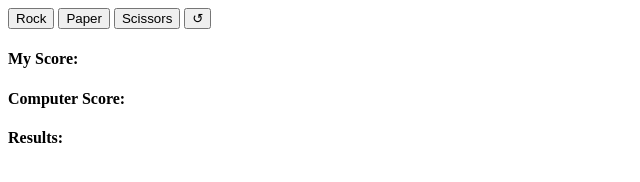
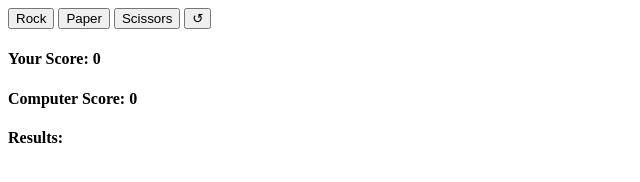
Before and after one commit to harakiri97/rock-paper-scissors, a plain HTML site: page index.html in a window 1280 px wide. Shown: the full height of the page, 0-640 px from the left. Drawn offline with Linux system fonts and the light colour scheme.

Commit message:
Small fix

```diff
--- a/index.html
+++ b/index.html
@@ -14,8 +14,8 @@
     <button class="restart">↺</button>
 
     <div class="scores">
-        <h4 class="myScore">My Score:</h4>
-        <h4 class="compScore">Computer Score:</h4>
+        <h4 class="myScore">Your Score: 0</h4>
+        <h4 class="compScore">Computer Score: 0</h4>
     </div>
 
     <div class="results">
```
